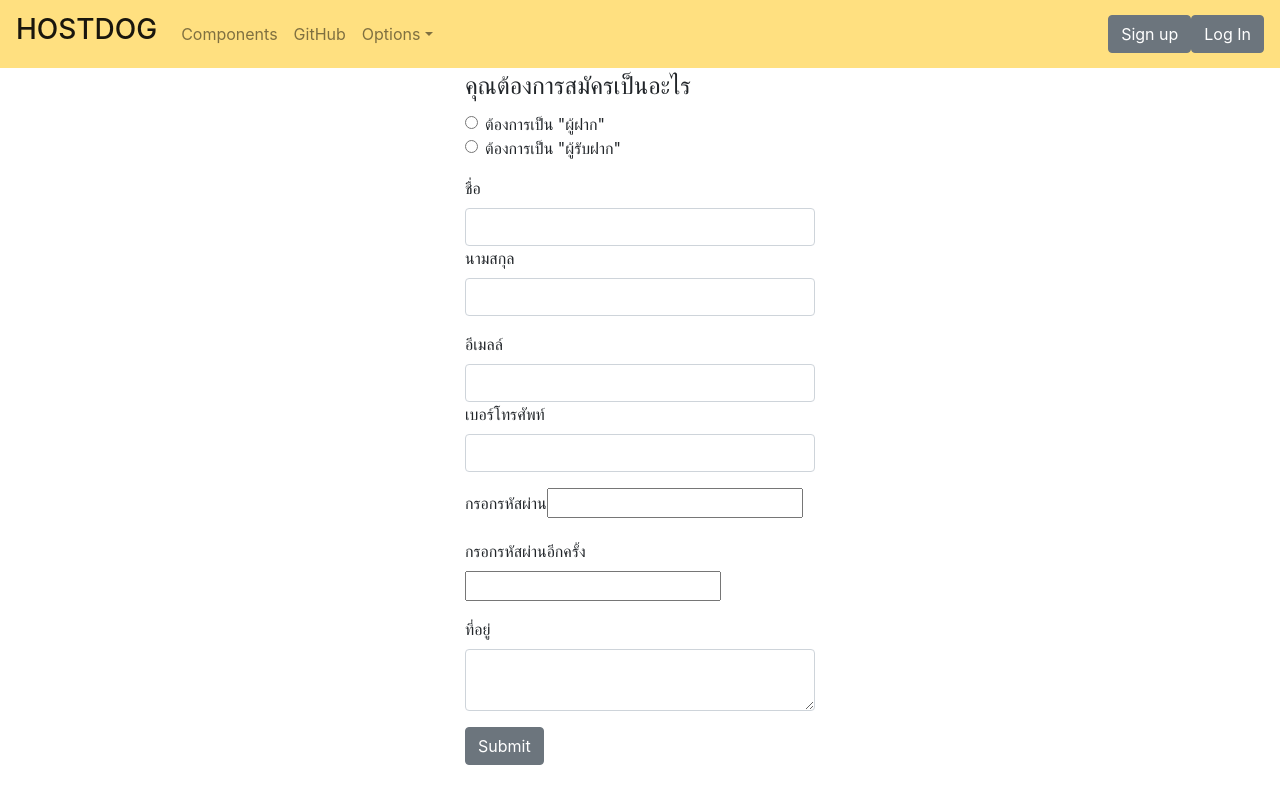
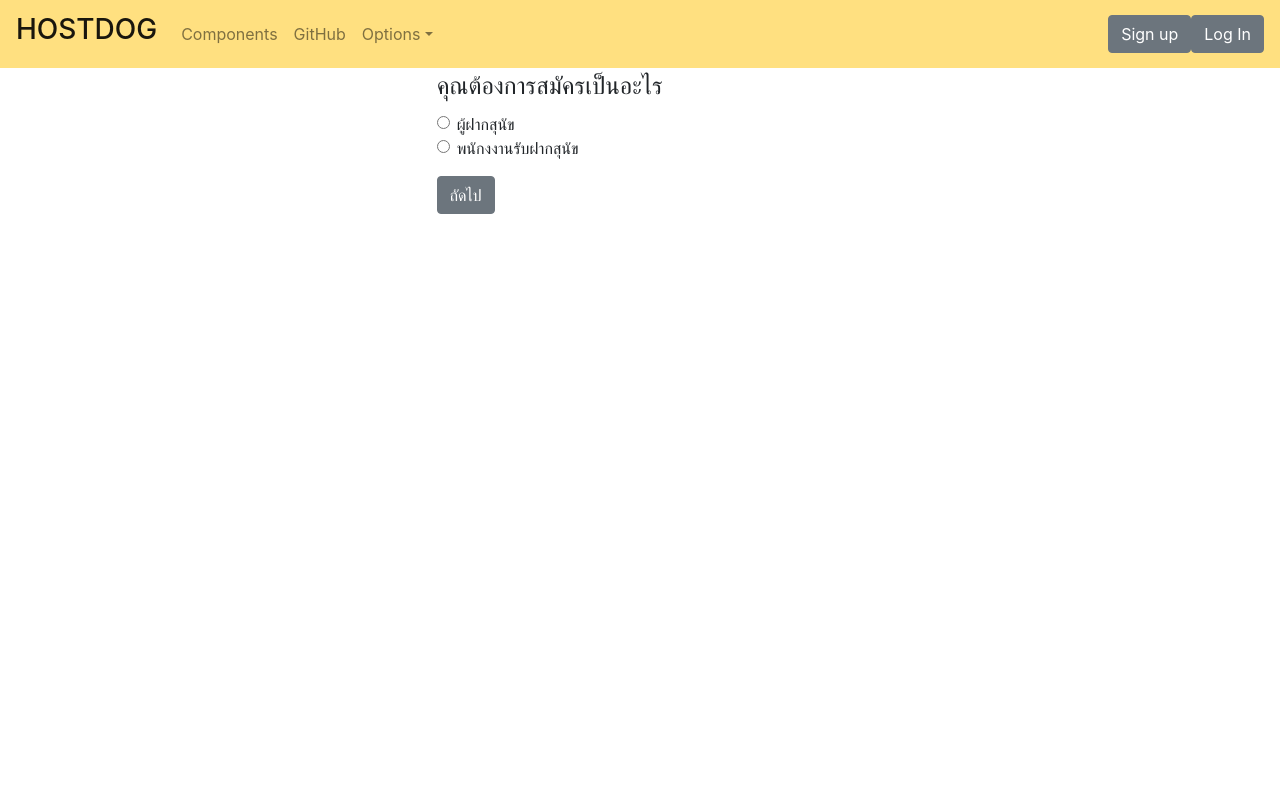
Before and after one commit to Hostdogs/Hostdog-Frontend, a React (Create React App) app in the folder frontend/: page /signup in a window 1280 px wide. Built offline with nearby package versions, Linux system fonts and the light colour scheme.

Commit message:
changed signup

```diff
--- a/frontend/package.json
+++ b/frontend/package.json
@@ -7,14 +7,15 @@
     "@testing-library/react": "^11.1.0",
     "@testing-library/user-event": "^12.1.10",
     "axios": "^0.21.1",
+    "boostrap": "^2.0.0",
     "bootstrap": "^4.6.0",
     "react": "^17.0.2",
     "react-cookie": "^4.0.3",
     "react-dom": "^17.0.2",
     "react-router-dom": "^5.2.0",
-    "react-scripts": "4.0.3",
+    "react-scripts": "^4.0.3",
     "reactstrap": "^8.9.0",
-    "web-vitals": "^1.0.1"
+    "web-vitals": "^1.1.1"
   },
   "scripts": {
     "start": "react-scripts start",
--- /dev/null
+++ b/frontend/src/components/SignUp/AskForm.js
@@ -0,0 +1,52 @@
+import {
+  Container,
+  Row,
+  Col,
+  Button,
+  Form,
+  FormGroup,
+  Label,
+  Input,
+  FormText,
+} from "reactstrap";
+
+export default function AskForm({ handleChooseWhich, handleChangeValue }) {
+  return (
+    <div>
+      <Row xs="3">
+        <Col></Col>
+        <Col>
+          <Form>
+            <FormGroup tag="fieldset">
+              <legend>คุณต้องการสมัครเป็นอะไร</legend>
+              <FormGroup check>
+                <Label check>
+                  <Input
+                    type="radio"
+                    name="radio1"
+                    value="Customer"
+                    onChange={handleChangeValue}
+                  />{" "}
+                  ผู้ฝากสุนัข
+                </Label>
+              </FormGroup>
+              <FormGroup check>
+                <Label check>
+                  <Input
+                    type="radio"
+                    name="radio1"
+                    value="Host"
+                    onChange={handleChangeValue}
+                  />{" "}
+                  พนักงงานรับฝากสุนัข
+                </Label>
+              </FormGroup>
+            </FormGroup>
+            <Button onClick={handleChooseWhich}>ถัดไป</Button>
+          </Form>
+        </Col>
+        <Col></Col>
+      </Row>
+    </div>
+  );
+}
--- /dev/null
+++ b/frontend/src/components/SignUp/CustomerSignUpForm.js
@@ -0,0 +1,60 @@
+import {
+  Container,
+  Row,
+  Col,
+  Button,
+  Form,
+  FormGroup,
+  Label,
+  Input,
+  FormText,
+} from "reactstrap";
+
+export default function CustomerSignUpForm() {
+  return (
+    <div>
+      <Row xs="3">
+        <Col></Col>
+        <Col>
+          <Form>
+            <legend>ลงทะเบียนเป็น ผู้ฝากสุนัข</legend>
+            <FormGroup>
+              <Label for="Name">ชื่อ</Label>
+              <Input type="text" name="Name" placeholder="ชื่อ" />
+              <Label for="Name">นามสกุล</Label>
+              <Input type="text" name="Name" placeholder="นามสกุล" />
+              <Label for="exampleEmail">อีเมล</Label>
+              <Input
+                type="email"
+                name="email"
+                id="exampleEmail"
+                placeholder="อีเมล"
+              />
+              <Label for="examplePassword">รหัสผ่าน</Label>
+              <Input
+                type="password"
+                name="password"
+                id="examplePassword"
+                placeholder="รหัสผ่าน "
+              />
+              <Label for="againPassword">รหัสผ่านอีกครั้ง</Label>
+              <Input
+                type="password"
+                name="againPassword"
+                placeholder="รหัสผ่านอีกครั้ง "
+              />
+              <Label for="exampleText">ที่อยู่</Label>
+
+              <Input type="textarea" name="text" id="exampleText" />
+            </FormGroup>
+
+            <FormGroup>
+              <Button>ถัดไป</Button>
+            </FormGroup>
+          </Form>
+        </Col>
+        <Col></Col>
+      </Row>
+    </div>
+  );
+}
--- /dev/null
+++ b/frontend/src/components/SignUp/HostSignUpForm.js
@@ -0,0 +1,59 @@
+import {
+  Container,
+  Row,
+  Col,
+  Button,
+  Form,
+  FormGroup,
+  Label,
+  Input,
+  FormText,
+} from "reactstrap";
+
+export default function HostSignUpForm() {
+  return (
+    <div>
+      <Row xs="3">
+        <Col></Col>
+        <Col>
+          <Form>
+            <legend>ลงทะเบียนเป็น พนักงานรับฝากสุนัข</legend>
+            <FormGroup>
+              <Label for="Name">ชื่อ</Label>
+              <Input type="text" name="Name" placeholder="ชื่อ" />
+              <Label for="Name">นามสกุล</Label>
+              <Input type="text" name="Name" placeholder="นามสกุล" />
+              <Label for="exampleEmail">อีเมล</Label>
+              <Input
+                type="email"
+                name="email"
+                id="exampleEmail"
+                placeholder="อีเมล"
+              />
+              <Label for="examplePassword">รหัสผ่าน</Label>
+              <Input
+                type="password"
+                name="password"
+                id="examplePassword"
+                placeholder="รหัสผ่าน "
+              />
+              <Label for="againPassword">รหัสผ่านอีกครั้ง</Label>
+              <Input
+                type="password"
+                name="againPassword"
+                placeholder="รหัสผ่านอีกครั้ง "
+              />
+              <Label for="exampleText">ที่อยู่</Label>
+
+              <Input type="textarea" name="text" id="exampleText" />
+            </FormGroup>
+            <FormGroup>
+              <Button>ถัดไป</Button>
+            </FormGroup>
+          </Form>
+        </Col>
+        <Col></Col>
+      </Row>
+    </div>
+  );
+}
--- a/frontend/src/components/SignUp/SignUpForm.js
+++ b/frontend/src/components/SignUp/SignUpForm.js
@@ -1,66 +1,37 @@
-import React from 'react'
-import {Container, Row, Col, Button, Form, FormGroup, Label, Input, FormText } from 'reactstrap';
+import { useState } from "react";
+import CustomerSignUpForm from "./CustomerSignUpForm";
+import HostSignUpForm from "./HostSignUpForm";
+import AskForm from "./AskForm";
+
 export default function SignUpForm() {
-    return (
-        <div>
-            <Container>
-  <Row>
-    <Col></Col>
-    <Col></Col>
-  </Row>
-  <Row>
-    <Col></Col>
-    <Col>
-    <Form>
-      <FormGroup>
-      <FormGroup tag="fieldset">
-        <legend>คุณต้องการสมัครเป็นอะไร</legend>
-        <FormGroup check>
-          <Label check>
-            <Input type="radio" name="radio1" />{' '}
-            ต้องการเป็น "ผู้ฝาก"
-          </Label>
-        </FormGroup>
-        <FormGroup check>
-          <Label check>
-            <Input type="radio" name="radio1" />{' '}
-            ต้องการเป็น  "ผู้รับฝาก"
-          </Label>
-        </FormGroup>
+  const [showCustomer, setShowCustomer] = useState(false);
+  const [showHost, setHost] = useState(false);
 
-        </FormGroup>
-        <Label >ชื่อ </Label>
-        <Input type="text"  />
-        <Label >นามสกุล </Label>
-        <Input type="text"  />
-      </FormGroup>
-      <FormGroup>
-        <Label >อีเมลล์</Label>
-        <Input type="email" />
+  const [state, setState] = useState("");
 
-        <Label for="examplePassword">เบอร์โทรศัพท์</Label>
-        <Input type="text" />
-      </FormGroup>
-      <FormGroup>
-        <Label>กรอกรหัสผ่าน</Label>
-        <input type="password"/>
-      </FormGroup>
-      <FormGroup>
-        <Label>กรอกรหัสผ่านอีกครั้ง</Label>
-        <input type="password"/>
-      </FormGroup>
-      <FormGroup>
-        <Label>ที่อยู่</Label>
-        <Input type="textarea" />
-      </FormGroup>
-      <Button>Submit</Button>
+  const handleAskForm = () => {
+    if (state === "Host") {
+      setHost(true);
+    } else if (state === "Customer") {
+      setShowCustomer(true);
+    }
+  };
+  const changeAskForm = (e) => {
+    setState(e.target.value);
+  };
 
-    </Form>
+  return (
+    <div>
+      {!showHost && !showCustomer ? (
+        <AskForm
+          handleChangeValue={changeAskForm}
+          handleChooseWhich={handleAskForm}
+        />
+      ) : null}
 
-    </Col>
-    <Col></Col>
-  </Row>
-</Container>
-        </div>
-    )
+      {showCustomer ? <CustomerSignUpForm /> : null}
+
+      {showHost ? <HostSignUpForm /> : null}
+    </div>
+  );
 }
--- a/frontend/src/components/SignUp/SignUpPage.js
+++ b/frontend/src/components/SignUp/SignUpPage.js
@@ -1,4 +1,4 @@
-import React from 'react'
+
 import NavbarNoAuth from '../Navbar/NavbarNoAuth'
 import SignUpForm from './SignUpForm'
 export default function SignUpPage() {
```
Also changed, not shown: frontend/src/components/Navbar/NavbarNoAuth.js (+20 -24 lines), frontend/src/index.js (+6 -16 lines), 1 other file (tests, documents, lock files or other folders).
